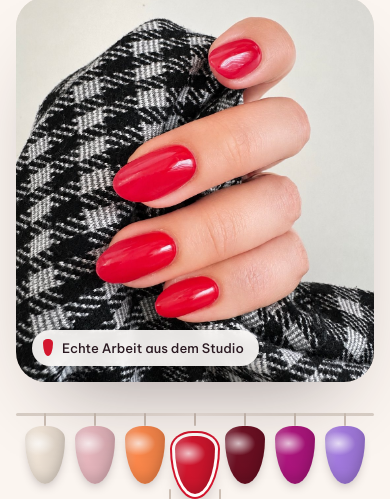
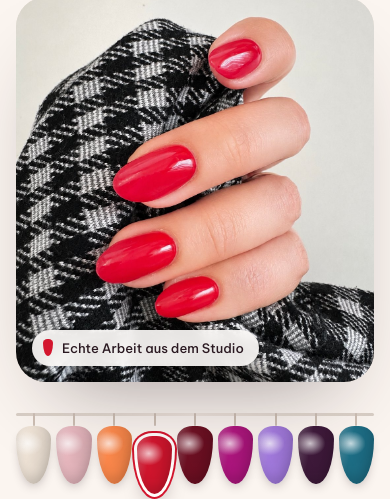
Before and after one commit to julia-mirku/minh-nails-muster, a plain HTML site: page index.html in a window 390 px wide. Shown: the part 114-613 px from the top of the page. Drawn offline with Linux system fonts and the light colour scheme; a web font is replaced by a local one.

Commit message:
Add files via upload

```diff
--- a/index.html
+++ b/index.html
@@ -261,8 +261,8 @@ footer .soc{margin-left:auto;display:flex;gap:20px}
   .top .wrap{height:64px;gap:12px}
   .logo b{font-size:28px}.logo span{display:none}
   .top .btn{padding:0 14px;height:40px;font-size:14px}
-  .tips{flex-wrap:wrap;justify-content:center;gap:12px 10px}
-  .tip{width:40px;height:64px}
+  .tips{flex-wrap:nowrap;justify-content:space-between;gap:5px}
+  .tip{width:calc((100% - 40px)/9);max-width:40px;height:64px}
   .pick strong{font-size:30px}
   .lead{font-size:17px}
   .btn{height:50px;padding:0 20px;font-size:15px}
@@ -285,7 +285,7 @@ footer .soc{margin-left:auto;display:flex;gap:20px}
   .visit{border-radius:28px 28px 0 0}
   footer .soc{margin-left:0}
 }
-@media (max-width:340px){.stars{font-size:12.5px;gap:6px;white-space:nowrap}.tip{width:36px;height:58px}.hero h1{font-size:42px}}
+@media (max-width:340px){.stars{font-size:12.5px;gap:6px;white-space:nowrap}.tip{height:56px}.hero h1{font-size:42px}}
 @media (orientation:landscape) and (max-height:520px){
   .hero .wrap{grid-template-columns:1fr 1fr}
   .stage-wrap{order:0}
```
